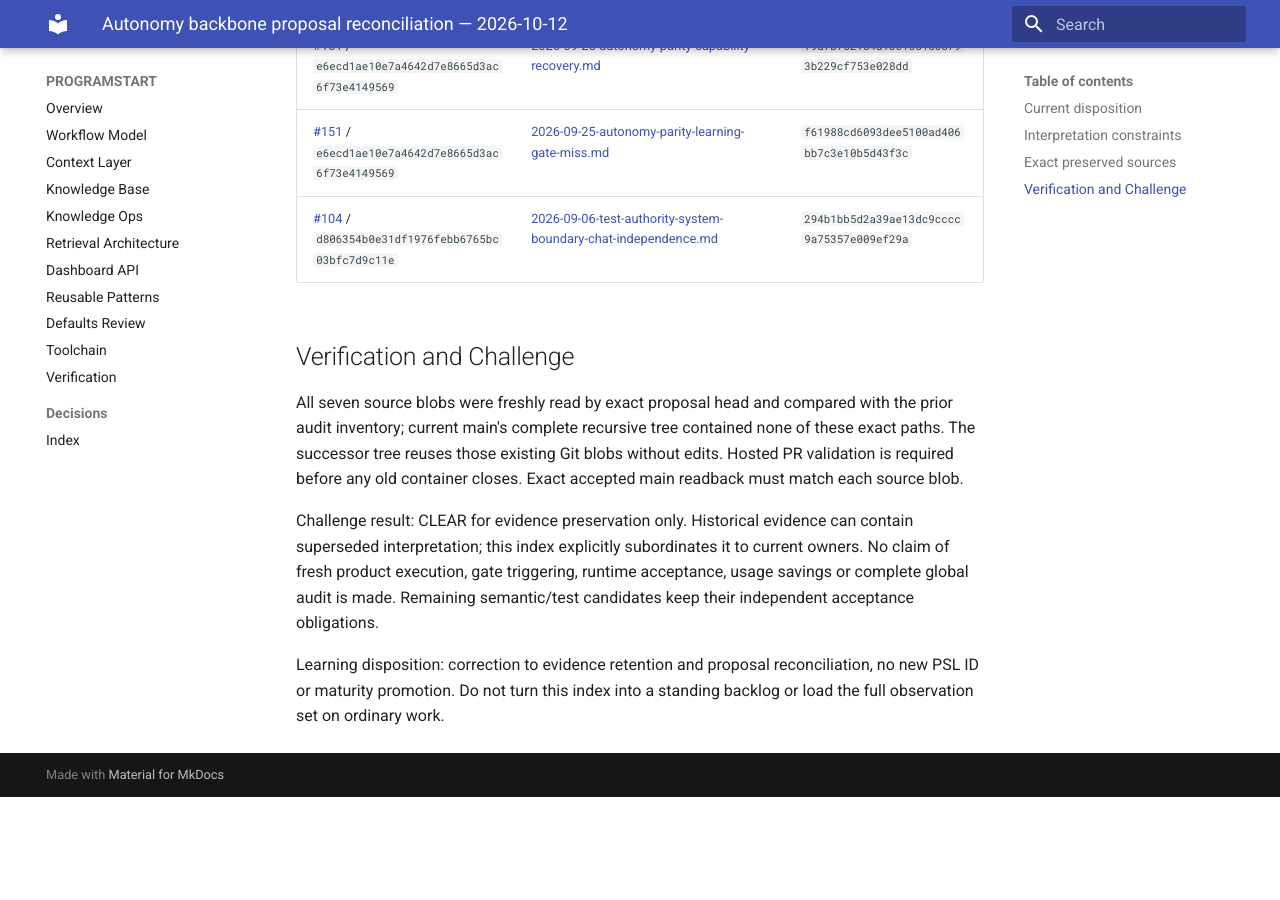
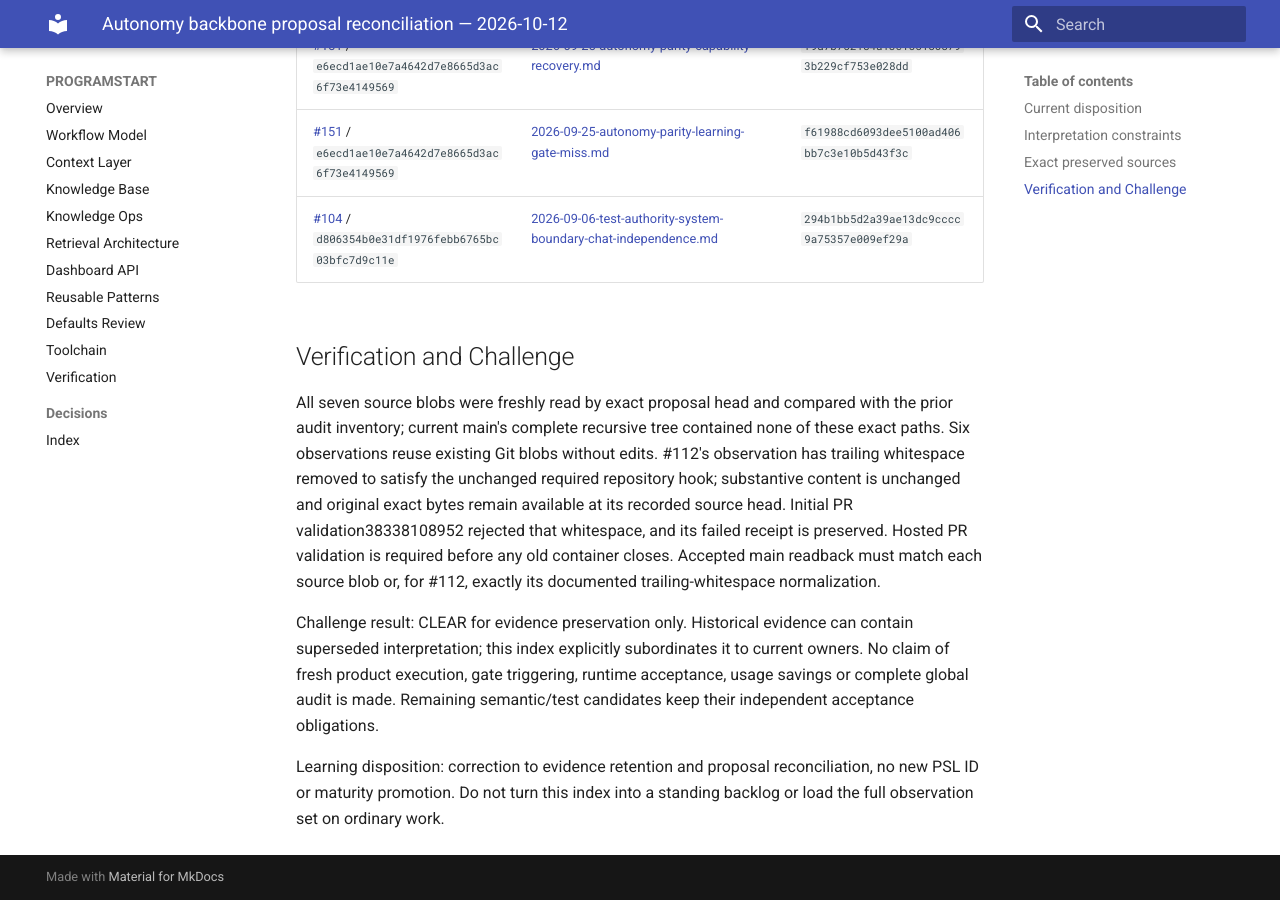
Before and after one commit to GrahamArdent/PROGRAMSTART, an MkDocs documentation site: the page built from docs/acceptance/AUTONOMY_BACKBONE_PROPOSAL_RECONCILIATION_2026-10-12.md, in a window 1280 px wide and 900 px high, scrolled down 2100 px. Built offline with MkDocs 1.6.1 and Material for MkDocs 9.7.7, drawn with Linux system fonts in a browser that asks for light colours; before the commit the page ends 2897 px from its top, so only the background shows below that; some of the changed text lies outside the part shown.

Commit message:
docs: disclose whitespace-only preservation normalization

```diff
--- a/docs/acceptance/AUTONOMY_BACKBONE_PROPOSAL_RECONCILIATION_2026-10-12.md
+++ b/docs/acceptance/AUTONOMY_BACKBONE_PROPOSAL_RECONCILIATION_2026-10-12.md
@@ -2,7 +2,7 @@
 
 Status: subordinate historical-evidence reconciliation; not an execution spine, maturity promotion, runtime proof or authority grant.
 
-This record preserves seven unique observations from open proposals against PROGRAMSTART main `9c02c169920b852de5538435931308f7ea3ba7c7`. Original observation bytes are retained, including historical IDs/maturity. Current canonical policy and the current Learning Ledger govern interpretation. Historical statements of IMPLEMENTED/VALIDATED below do not automatically apply to current runtime or every path.
+This record preserves seven unique observations from open proposals against PROGRAMSTART main `9c02c169920b852de5538435931308f7ea3ba7c7`. Original observation content is retained, including historical IDs/maturity. Current canonical policy and the current Learning Ledger govern interpretation. Historical statements of IMPLEMENTED/VALIDATED below do not automatically apply to current runtime or every path.
 
 ## Current disposition
 
@@ -37,7 +37,7 @@ This record preserves seven unique observations from open proposals against PROG
 
 ## Verification and Challenge
 
-All seven source blobs were freshly read by exact proposal head and compared with the prior audit inventory; current main's complete recursive tree contained none of these exact paths. The successor tree reuses those existing Git blobs without edits. Hosted PR validation is required before any old container closes. Exact accepted main readback must match each source blob.
+All seven source blobs were freshly read by exact proposal head and compared with the prior audit inventory; current main's complete recursive tree contained none of these exact paths. Six observations reuse existing Git blobs without edits. #112's observation has trailing whitespace removed to satisfy the unchanged required repository hook; substantive content is unchanged and original exact bytes remain available at its recorded source head. Initial PR validation38338108952 rejected that whitespace, and its failed receipt is preserved. Hosted PR validation is required before any old container closes. Accepted main readback must match each source blob or, for #112, exactly its documented trailing-whitespace normalization.
 
 Challenge result: CLEAR for evidence preservation only. Historical evidence can contain superseded interpretation; this index explicitly subordinates it to current owners. No claim of fresh product execution, gate triggering, runtime acceptance, usage savings or complete global audit is made. Remaining semantic/test candidates keep their independent acceptance obligations.
 
```
